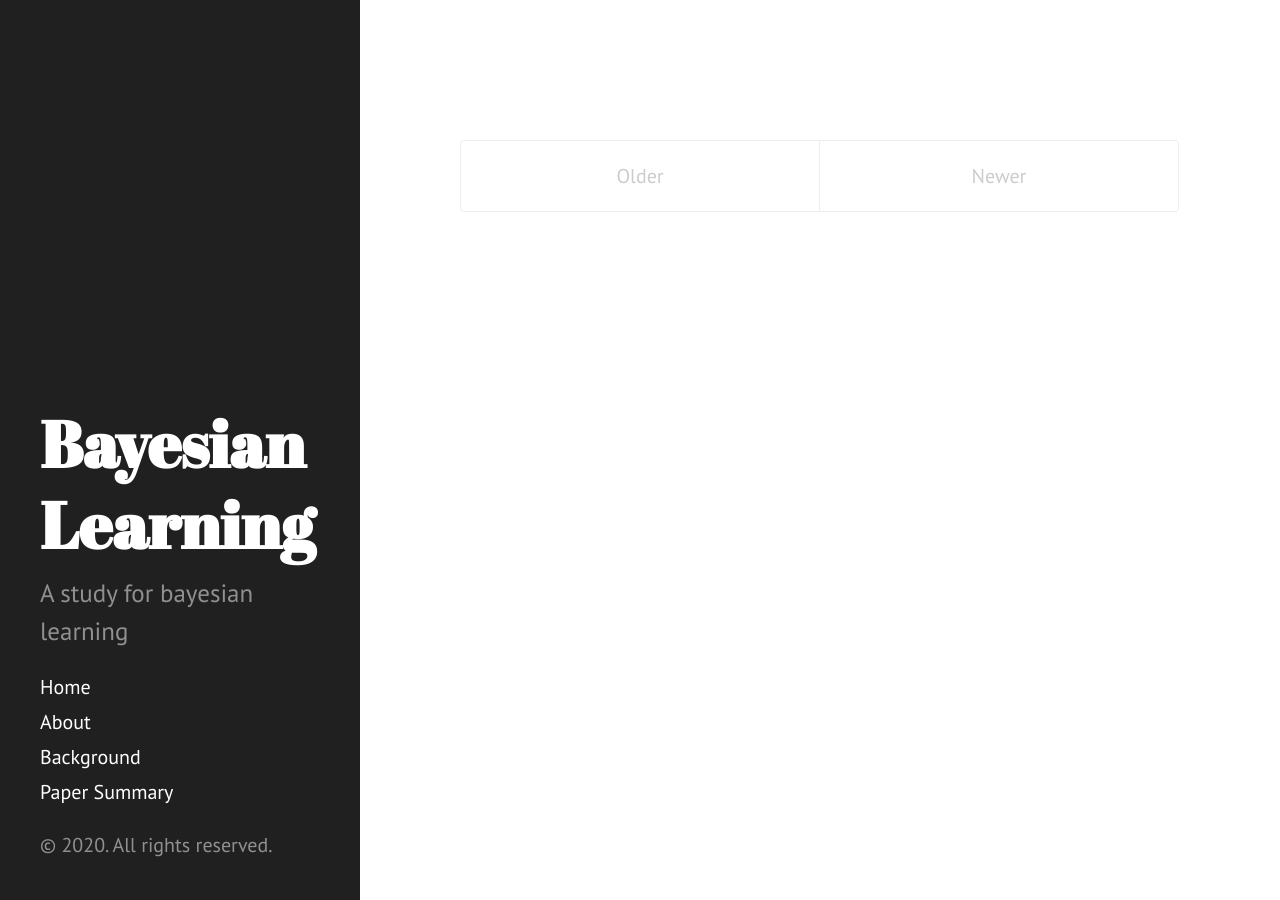
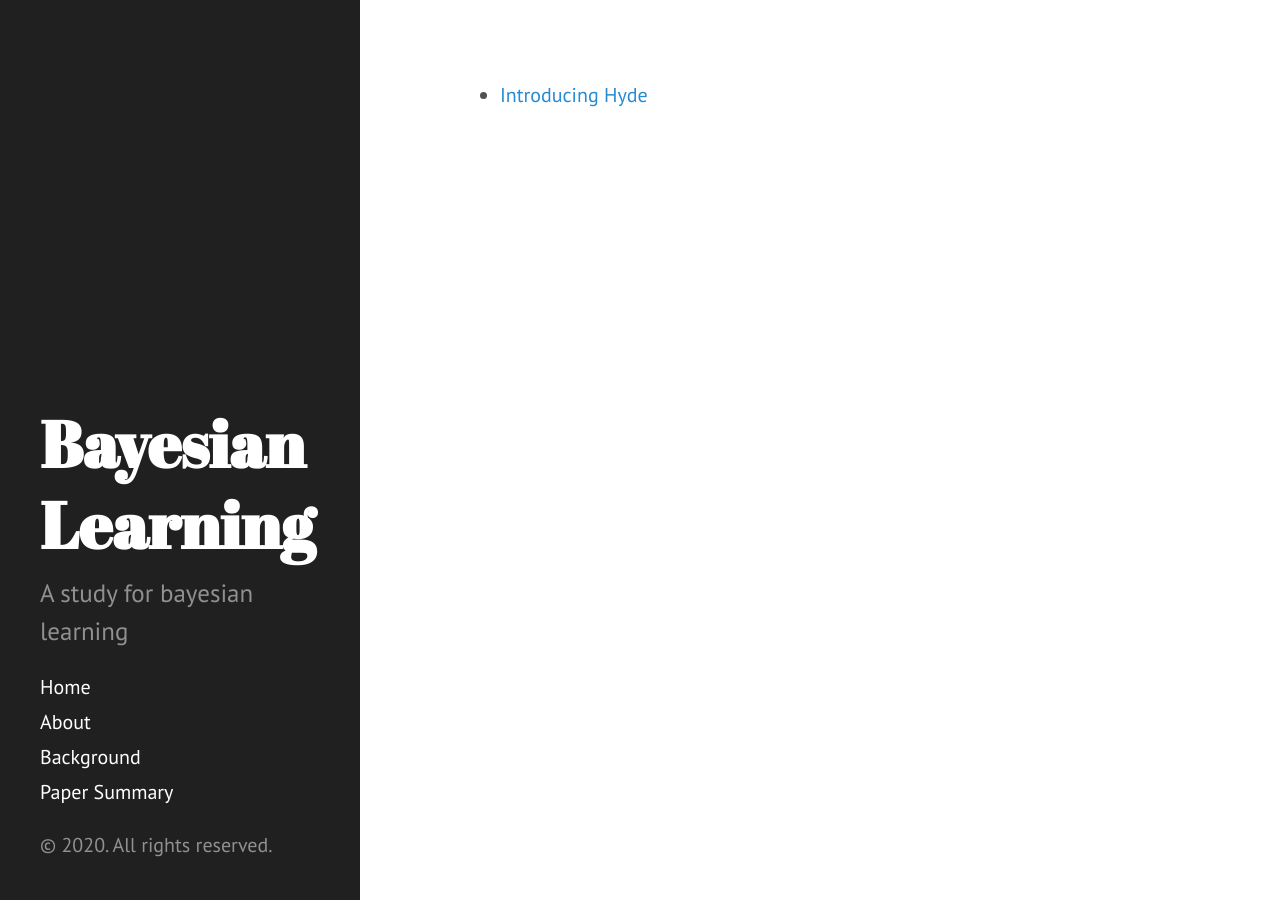
Before and after one commit to Rose-J/Bayesian, a Jekyll site: the page built from background.html, in a window 1280 px wide. Built offline with Jekyll 4.4.1, drawn with Linux system fonts in a browser that asks for light colours; Markdown is read by kramdown in place of the engine named in the settings.

Commit message:
Update background.html

```diff
--- a/background.html
+++ b/background.html
@@ -3,35 +3,8 @@ layout: default
 title: background
 ---
 
-<div class="posts">
-  {% for post in paginator.posts %}
-  <div class="post">
-    <h1 class="post-title">
-      <a href="{{ post.url | relative_url }}">
-        {{ post.title }}
-      </a>
-    </h1>
-
-    <span class="post-date">{{ post.date | date_to_string }}</span>
-
-    {{ post.content }}
-  </div>
-  {% endfor %}
-</div>
-
-<div class="pagination">
-  {% if paginator.next_page %}
-    <a class="pagination-item older" href="{{ "/" | relative_url }}page{{paginator.next_page}}">Older</a>
-  {% else %}
-    <span class="pagination-item older">Older</span>
-  {% endif %}
-  {% if paginator.previous_page %}
-    {% if paginator.page == 2 %}
-      <a class="pagination-item newer" href="{{ "/" | relative_url }}">Newer</a>
-    {% else %}
-      <a class="pagination-item newer" href="{{ "/" | relative_url }}page{{paginator.previous_page}}">Newer</a>
-    {% endif %}
-  {% else %}
-    <span class="pagination-item newer">Newer</span>
-  {% endif %}
-</div>
+<ul>
+	{% for post in site.categories.background %}
+	<li><a href="{{ post.url | relative_url }}">{{ post.title }}</a></li>
+	{% endfor %}
+</ul>
```
